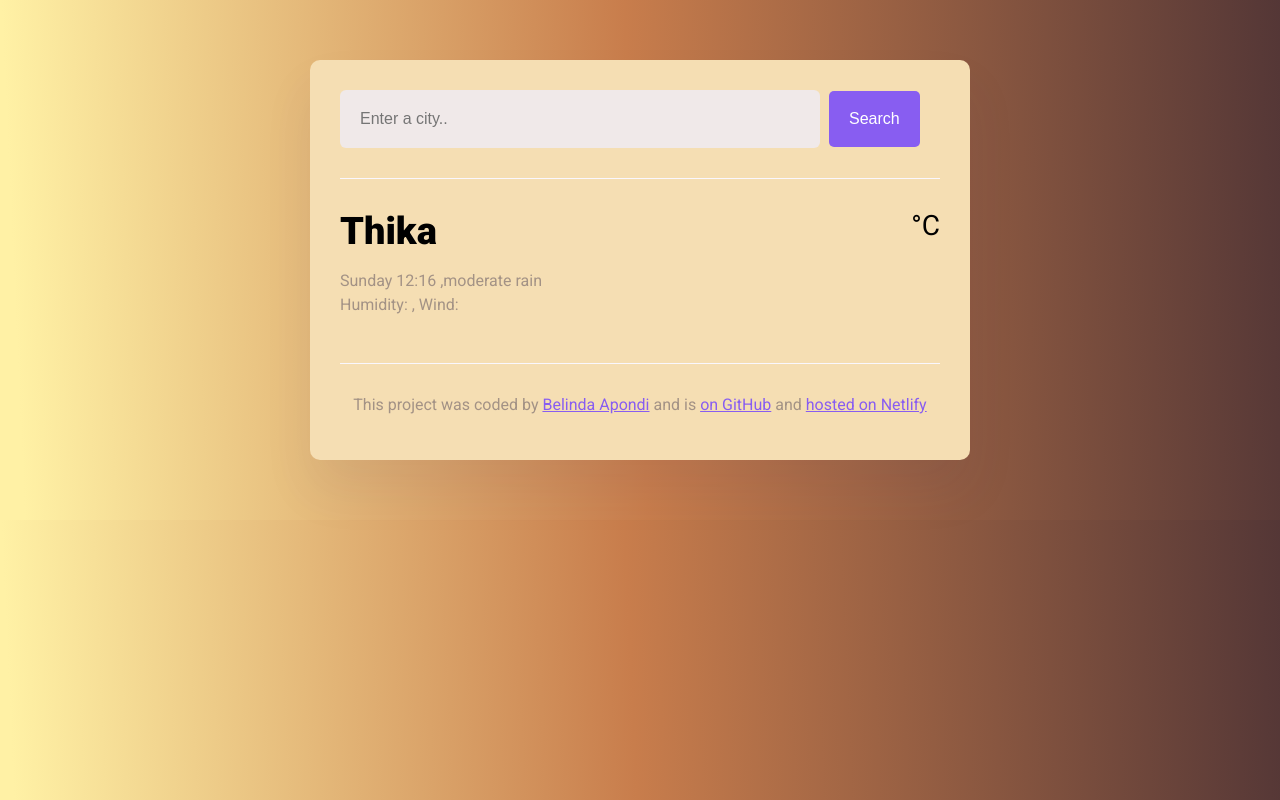
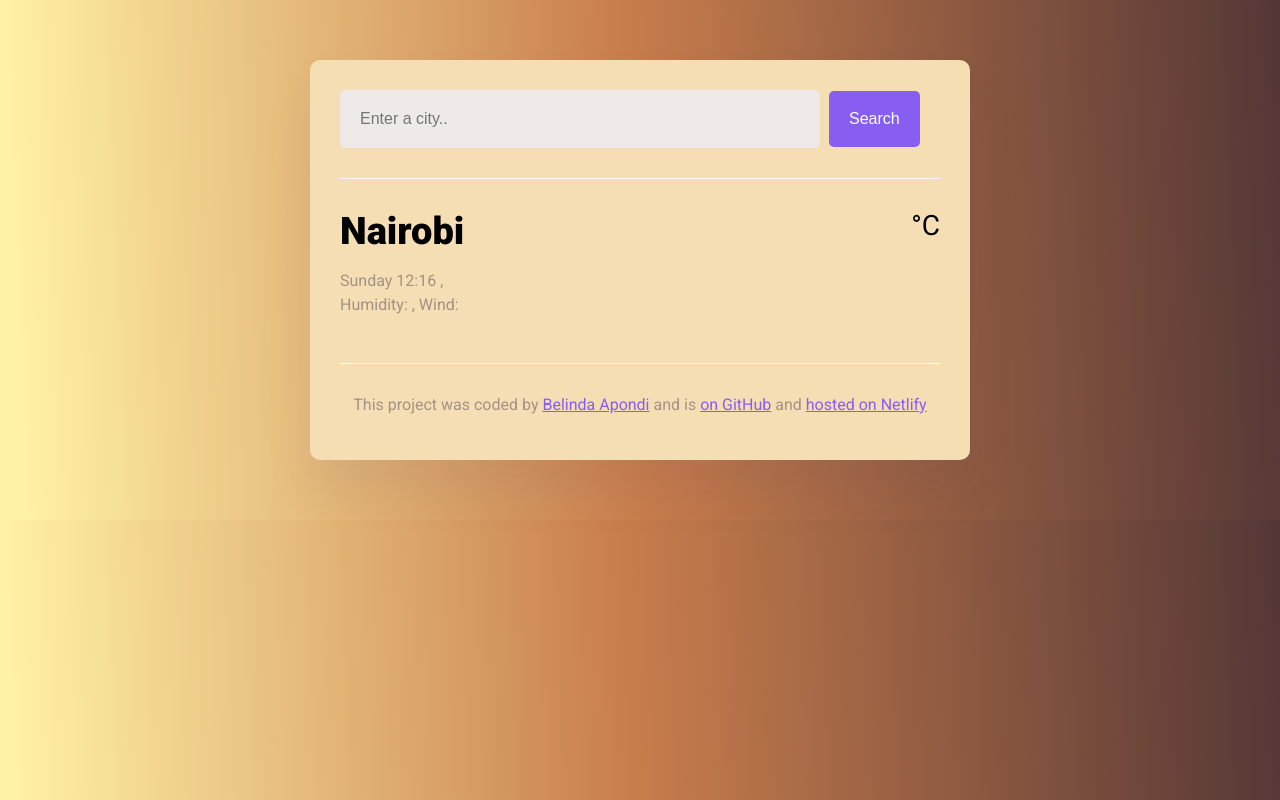
Before and after one commit to Belinda-Apondi/Bee-Weather-App, a plain HTML site: page index.html in a window 1280 px wide. Drawn offline with nearby package versions, Linux system fonts and the light colour scheme; no server answers.

Commit message:
html minor span changes

```diff
--- a/index.html
+++ b/index.html
@@ -33,7 +33,7 @@
             <p class="current-details">
               <span class="one">Saturday</span>
               <span class="two">15:32</span> ,<span id="explanation"
-                >moderate rain</span
+                ></span
               >
               <br />
               Humidity: <strong id="humid"></strong>, Wind:
--- a/index.js
+++ b/index.js
@@ -53,4 +53,4 @@ function myCity(event, theCityValue = "Nairobi") {
 let myValue = document.querySelector("#city");
 myValue.addEventListener("submit", myCity);
 document.addEventListener("DOMContentLoaded", function () {
-  myCity(null, "Thika")});
+  myCity(null, "Nairobi")});
```
